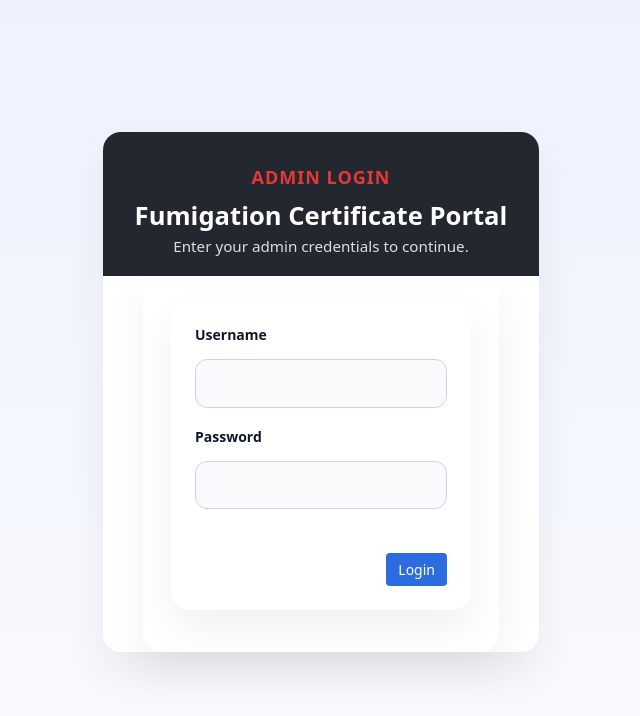
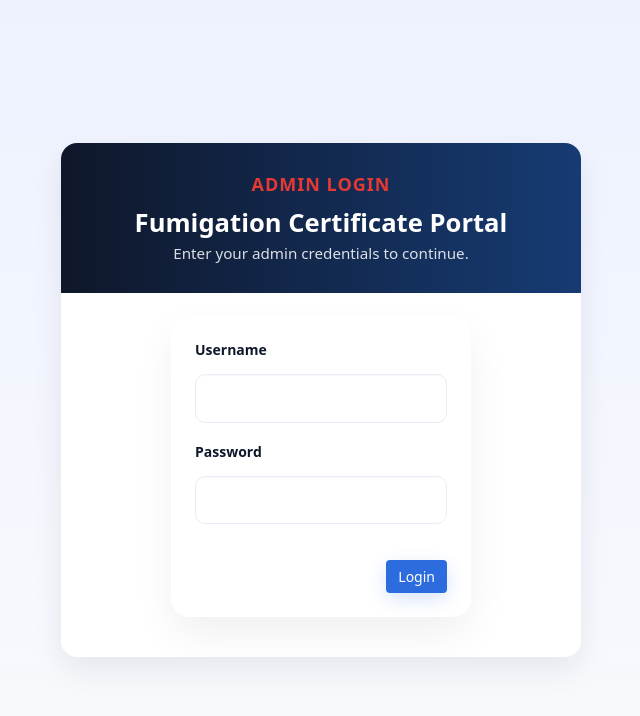
Before and after one commit to patilraveendra/fumigation, a React (Vite) app: page /login in a window 1280 px wide. Shown: the top 716 px of the page, without its empty margins (319-959 px from the left). Built offline with nearby package versions, Linux system fonts and the light colour scheme; no server answers.

Commit message:
changes for stuffed

```diff
--- a/src/pages/AlpPrint.tsx
+++ b/src/pages/AlpPrint.tsx
@@ -45,11 +45,25 @@ const AlpPrint: React.FC<AlpPrintProps> = ({ data }) => {
         })
         .filter(Boolean) as string[];
     const showContainerRow = containerRows.length > 0 && data.cnoat?.toLowerCase().includes('format');
+
+    const containers = data.containers ?? [];
+    const containercount = containers.length;
+    const ct20 = (data.ct20 || '').toString().trim();
+    const ct40 = (data.ct40 || '').toString().trim();
+
+    let selectedType = '';
+
+    if (ct20 && !ct40) selectedType = `20' ${ct20}`;
+    else if (ct40 && !ct20) selectedType = `40' ${ct40}`;
+    else if (ct20) selectedType = `20' ${ct20}`;
+
+    let containertype = selectedType ? `${containercount} X ${selectedType}` : '';
     const declarationLines = [
         declaration,
         isAdditionalFlag(data.cnoat) && containerRows.length > 0
-            ? `Container Number (or numerical link) / Seal Number: ${containerRows.join(', ')}`
+            ? `ABOVE MENTIONED CARGO IS SAID TO STUFFED IN CONTAINER NO.: ${containerRows.join(', ')}`
             : undefined,
+        isAdditionalFlag(data.cnoat) && containertype ? ` ${containertype}` : undefined
     ].filter(Boolean) as string[];
     const humidityVal = value(data.humidity);
     const tempVal = value(data.temperature, data.f_temperature);
--- a/src/pages/CertificateForm.tsx
+++ b/src/pages/CertificateForm.tsx
@@ -318,7 +318,7 @@ function CertificateForm({ onLogout, onViewSaved, initialType, initialValues }:
                 )}
                 <div className="row">
                     <div className="col-12">
-                        <div className="card mb-3 two-column">
+                        <div className="card mb-3">
                             <div className="card-header">Certificate Details</div>
                             <div className="card-body">
                                 <div className="certificate-inline-row">
@@ -374,7 +374,7 @@ function CertificateForm({ onLogout, onViewSaved, initialType, initialValues }:
                                     </button>
                                 </div>
 
-                                {/* Row 2 */}
+                                {/* Exporter Name (keeps its column) */}
                                 <div className="col-md-6">
                                     <label className="form-label">Exporter Name</label>
                                     <input
@@ -386,7 +386,10 @@ function CertificateForm({ onLogout, onViewSaved, initialType, initialValues }:
                                     />
                                 </div>
 
-                                <div className="col-md-6">
+                                {/* Force two-column layout: left = Exporter (invoice + address), right = Consignee (name + address) */}
+                                <div className="col-12">
+                                    <div style={{ display: 'grid', gridTemplateColumns: '1fr 1fr', gap: 16 }}>
+                                        <div>
                                             <label className="form-label">Exporter Invoice No & Date</label>
                                             <input
                                                 type="text"
@@ -395,11 +398,8 @@ function CertificateForm({ onLogout, onViewSaved, initialType, initialValues }:
                                                 onChange={handleInputChange}
                                                 className="form-control"
                                             />
-                                </div>
 
-                                {/* Row 3 */}
-                                <div className="col-md-6">
-                                    <label className="form-label">Exporter Address</label>
+                                            <label className="form-label mt-3">Exporter Address</label>
                                             <textarea
                                                 name="d_address"
                                                 value={data.d_address}
@@ -409,7 +409,7 @@ function CertificateForm({ onLogout, onViewSaved, initialType, initialValues }:
                                             />
                                         </div>
 
-                                <div className="col-md-6">
+                                        <div>
                                             <label className="form-label">Consignee Name</label>
                                             <input
                                                 type="text"
@@ -419,9 +419,7 @@ function CertificateForm({ onLogout, onViewSaved, initialType, initialValues }:
                                                 className="form-control"
                                             />
 
-                                    <label className="form-label mt-2">
-                                        Address of Consignee
-                                    </label>
+                                            <label className="form-label mt-3">Address of Consignee</label>
                                             <textarea
                                                 name="c_address"
                                                 value={data.c_address}
@@ -429,6 +427,8 @@ function CertificateForm({ onLogout, onViewSaved, initialType, initialValues }:
                                                 className="form-control"
                                                 rows={3}
                                             />
+                                        </div>
+                                    </div>
                                 </div>
 
                                 {/* Row 4 */}
@@ -729,6 +729,7 @@ function CertificateForm({ onLogout, onViewSaved, initialType, initialValues }:
                                         <option value="No">No</option>
                                     </select>
                                 </div>
+                                {isMb ? (
                                     <div className="col-md-4">
                                         <label className="form-label">Fumigation Carried Out In</label>
                                         <select name="fcoi" value={data.fcoi} onChange={handleInputChange} className="form-select">
@@ -737,6 +738,7 @@ function CertificateForm({ onLogout, onViewSaved, initialType, initialValues }:
                                             <option value="NSPM 12">NSPM 12</option>
                                         </select>
                                     </div>
+                                ) : null}
                             </div>
                         </div>
                     </div>
--- a/src/pages/Login.compact.css
+++ b/src/pages/Login.compact.css
@@ -10,43 +10,34 @@
 
 .login-card {
     background: #ffffff;
-    border-radius: 18px;
-    box-shadow: 0 20px 40px rgba(15, 23, 42, 0.06);
+    border-radius: 16px;
+    box-shadow: 0 12px 30px rgba(15, 23, 42, 0.08);
     padding: 0;
     min-width: 360px;
-    max-width: 95vw;
-    margin-bottom: 16px;
+    max-width: 520px;
+    width: 95%;
+    margin: 0 16px;
     display: flex;
     flex-direction: column;
-    align-items: center;
+    align-items: stretch;
+    overflow: hidden;
 }
 
 .login-header {
     width: 100%;
-    background: linear-gradient(90deg, #163B73 0%, #2563eb 100%);
-    border-radius: 18px 18px 0 0;
-    padding: 28px 28px 18px 28px;
+    background: linear-gradient(90deg, #0f172a 0%, #163b73 100%);
+    padding: 28px 28px;
     text-align: center;
     color: #fff;
-    margin-bottom: 0;
-}
-
-.login-header {
-    width: 100%;
-    background: #23272f;
-    border-radius: 18px 18px 0 0;
-    padding: 32px 32px 18px 32px;
-    text-align: center;
-    color: #fff;
-    margin-bottom: 0;
 }
 
 .eyebrow {
-    color: #bbd7ff;
-    font-size: 14px;
+    color: rgba(255, 255, 255, 0.9);
+    font-size: 13px;
     font-weight: 700;
     margin-bottom: 6px;
     letter-spacing: 1px;
+    text-transform: uppercase;
 }
 
 .login-title {
@@ -65,11 +56,7 @@
 
 .certificate-form {
     background: #ffffff;
-    border-radius: 0 0 18px 18px;
-    padding: 24px 28px 24px 28px;
-    box-shadow: 0 18px 40px rgba(15, 23, 42, 0.06);
-    min-width: 300px;
-    margin-top: 0;
+    padding: 22px 28px;
 }
 
 .eyebrow {
@@ -80,7 +67,7 @@
 }
 
 .certificate-form .field-item input {
-    background: #f8fafc;
+    background: #fff;
 }
 
 .form-section {
@@ -107,15 +94,22 @@
 .field-item input {
     width: 100%;
     padding: 12px 14px;
-    border: 1px solid #cbd5e1;
-    border-radius: 12px;
+    border: 1px solid #e6edf6;
+    border-radius: 10px;
     font-size: 15px;
-    background: #f8fafc;
+    background: #fff;
     color: #0f172a;
+    box-shadow: inset 0 1px 0 rgba(16, 24, 40, 0.02);
+}
+
+.field-item input:focus {
+    outline: none;
+    border-color: #2563eb;
+    box-shadow: 0 0 0 4px rgba(37, 99, 235, 0.08);
 }
 
 .form-status p {
-    color: #e11d48;
+    color: #b91c1c;
     margin: 0 0 10px 0;
     font-size: 14px;
 }
@@ -124,23 +118,38 @@
 .form-actions {
     display: flex;
     justify-content: flex-end;
-    margin-top: 10px;
+    margin-top: 6px;
 }
 
 
 .primary-button {
-    background: #2563eb;
+    background: linear-gradient(90deg, #2563eb, #1e40af);
     color: #fff;
     border: none;
-    border-radius: 12px;
-    padding: 12px 28px;
+    border-radius: 10px;
+    padding: 10px 24px;
     font-size: 15px;
     font-weight: 700;
     cursor: pointer;
-    transition: background 0.15s;
-    margin-top: 8px;
+    transition: transform 0.12s ease, box-shadow 0.12s ease;
+    box-shadow: 0 6px 18px rgba(37, 99, 235, 0.18);
 }
 
 .primary-button:hover {
-    background: #1d4ed8;
+    transform: translateY(-2px);
+    box-shadow: 0 10px 26px rgba(37, 99, 235, 0.22);
 }
+
+@media (max-width: 480px) {
+    .login-card {
+        max-width: 92%;
+    }
+
+    .login-header {
+        padding: 20px;
+    }
+
+    .certificate-form {
+        padding: 18px;
+    }
+}
--- a/src/pages/MbPrint.tsx
+++ b/src/pages/MbPrint.tsx
@@ -63,11 +63,26 @@ const MbPrint: React.FC<MbPrintProps> = ({ data }) => {
 
     const showContainerRow = containerRows.length > 0 && data.cnoat?.toLowerCase().includes('format');
 
+    const containers = data.containers ?? [];
+    const containercount = containers.length;
+    const ct20 = (data.ct20 || '').toString().trim();
+    const ct40 = (data.ct40 || '').toString().trim();
+
+    let selectedType = '';
+
+    if (ct20 && !ct40) selectedType = `20' ${ct20}`;
+    else if (ct40 && !ct20) selectedType = `40' ${ct40}`;
+    else if (ct20) selectedType = `20' ${ct20}`;
+
+    let containertype = selectedType ? `${containercount} X ${selectedType}` : '';
+
+
     const declarationLines = [
         declaration,
         isAdditionalFlag(data.cnoat) && containerRows.length > 0
-            ? `Container Number (or numerical link) / Seal Number: ${containerRows.join(', ')}`
+            ? `ABOVE MENTIONED CARGO IS SAID TO STUFFED IN CONTAINER NO.: ${containerRows.join(', ')}`
             : undefined,
+        isAdditionalFlag(data.cnoat) && containertype ? ` ${containertype}` : undefined
     ].filter(Boolean) as string[];
 
     let standardDeclarationText = '';
@@ -337,23 +352,7 @@ const MbPrint: React.FC<MbPrintProps> = ({ data }) => {
                                         </td>
                                         <td width="32">&nbsp;</td>
                                     </tr>
-                                    {/*  <tr>
-                                        <td style={cell('', { fontSize: 9 })}>
-                                            {additionalDeclarationText}
-                                            {showContainersInDeclaration ? (
-                                                <div style={{ marginTop: 8 }}>
-                                                    <strong>Container Numbers/Seals:</strong>
-                                                    <div>
-                                                        {data.containers?.map((c, idx) => (
-                                                            <div key={`decl-cont-${idx}`}>
-                                                                {c.cont}{c.seal ? ` / ${c.seal}` : ''}
-                                                            </div>
-                                                        ))}
-                                                    </div>
-                                                </div>
-                                            ) : null}
-                                        </td>
-                                    </tr>*/}
+
                                     <tr>
                                         <td style={cell('', { padding: 5, fontSize: 9 })}>
                                             {standardDeclarationText}  &nbsp;
```
Lines whose indentation alone changed are shown as unchanged.
